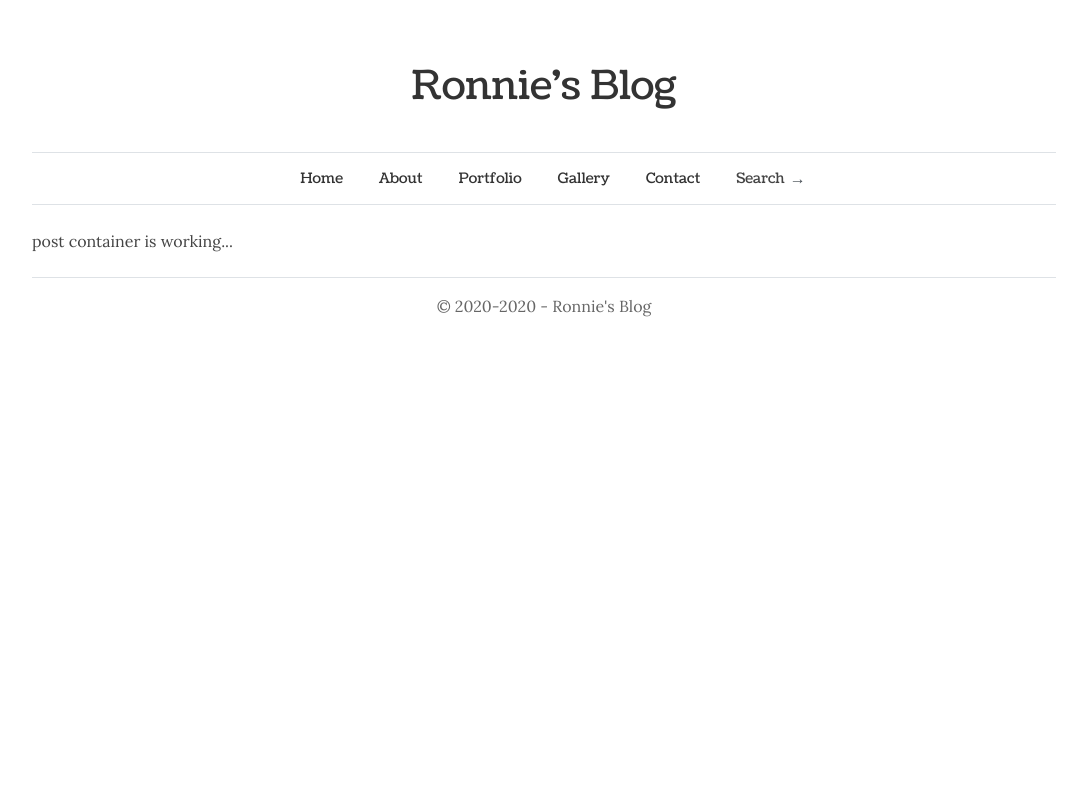
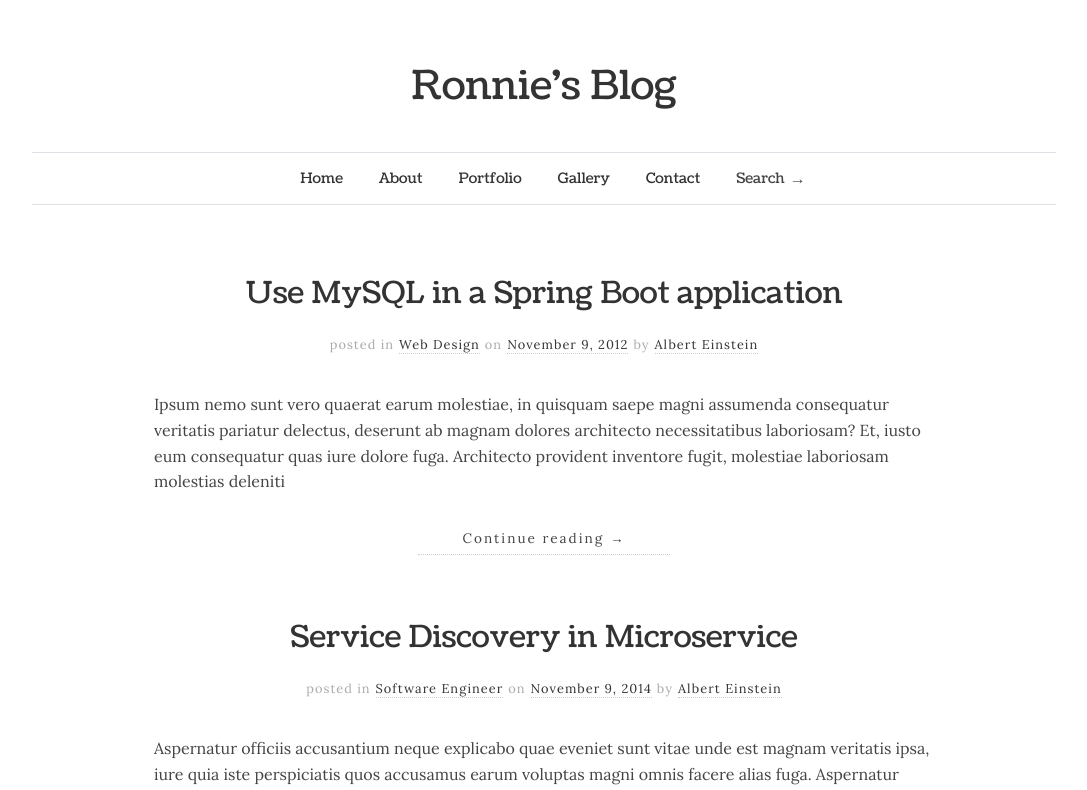
Before and after one commit to rokomari-com/blog, a React (Create React App) app: page / in a window 1280 px wide. Shown: the top 790 px of the page, without its empty margins (96-1183 px from the left). Built offline with nearby package versions, Linux system fonts and the light colour scheme.

Commit message:
post component done

```diff
--- a/src/assets/DummyPosts/index.js
+++ b/src/assets/DummyPosts/index.js
@@ -1,5 +1,6 @@
 const postData = [
     {
+        "postId": "2020",
         "title": "Use MySQL in a Spring Boot application",
         "metaData": {
             "category": "Web Design",
@@ -9,6 +10,7 @@ const postData = [
         "text": "Ipsum nemo sunt vero quaerat earum molestiae, in quisquam saepe magni assumenda consequatur veritatis pariatur delectus, deserunt ab magnam dolores architecto necessitatibus laboriosam? Et, iusto eum consequatur quas iure dolore fuga. Architecto provident inventore fugit, molestiae laboriosam molestias deleniti"
     },
     {
+        "postId": "2021",
         "title": "Service Discovery in Microservice",
         "metaData": {
             "category": "Software Engineer",
@@ -18,6 +20,7 @@ const postData = [
         "text": "Aspernatur officiis accusantium neque explicabo quae eveniet sunt vitae unde est magnam veritatis ipsa, iure quia iste perspiciatis quos accusamus earum voluptas magni omnis facere alias fuga. Aspernatur tenetur maxime minima commodi corrupti fugiat molestiae error animi veritatis? Exercitationem reprehenderit est voluptate fugit officia voluptates"
     },
     {
+        "postId": "2022",
         "title": "Learning React as a Modern Web Framework",
         "metaData": {
             "category": "Web Development",
--- a/src/components/body/Post/Post.js
+++ b/src/components/body/Post/Post.js
@@ -1,10 +1,30 @@
 import React from 'react';
 import './Post.scss';
 
-const Post = () => {
+const Post = (props) => {
+    const { title, metaData, text } = props.postData;
     return (
-        <div>
-            <p>Post is working...</p>
+        <div className="post">
+            <h1 className="post--title"><a href="/">{title}</a></h1>
+            <ul className="post--meta d-flex justify-content-center">
+                <li className="meta-key">posted in
+                    <a href="/" className="hyperlink-btn">
+                        {metaData.category}
+                    </a>
+                </li>
+                <li className="meta-key">on
+                    <a href="/" className="hyperlink-btn">
+                        {metaData.date}
+                    </a>
+                </li>
+                <li className="meta-key">by
+                    <a href="/" className="hyperlink-btn">
+                        {metaData.author}
+                    </a>
+                </li>
+            </ul>
+            <p className="post--text">{text}</p>
+            <a href="/" className="btn-more">Continue reading <span className="meta-nav">→</span></a>
         </div>
     );
 };
--- a/src/components/body/Post/Post.scss
+++ b/src/components/body/Post/Post.scss
@@ -0,0 +1,45 @@
+@import "./../../../sass/config.scss";
+
+.post {
+    margin-top: 60px;
+    &--title {
+        a {
+            font-family: $secondaryFont;
+            font-size: 1.9rem;
+            padding: 3px 0px;
+            color: $primaryColor;
+
+            &:hover {
+                color: darken($primaryColor, 20);
+                background-color: $hoverBgColor;
+            }
+            &:focus {
+                border-bottom: $dottedBorder;
+            }
+        }
+    }
+    &--meta {
+        margin-top: 22px;
+        margin-bottom: 38px;
+
+        .meta-key {
+            color: $secondaryColor;
+            margin: 0;
+            font-size: 0.8rem;
+            letter-spacing: 1px;
+
+            &:first-child {
+                margin-left: 5px;
+            }
+
+            a {
+                margin: 0px 5px;
+            }
+        }
+    }
+    &--text {
+        text-align: left;
+        line-height: 1.6;
+        margin-bottom: 30px;
+    }
+}
--- a/src/components/body/PostContainer/PostContainer.js
+++ b/src/components/body/PostContainer/PostContainer.js
@@ -1,9 +1,17 @@
 import React from 'react';
+import './PostContainer.scss';
+import dummyPost from './../../../assets/DummyPosts';
+import Post from './../Post/Post';
 
 const PostContainer = () => {
     return (
-        <div className="my-4">
-            <p>post container is working...</p>
+        <div className="post-container">
+            {
+                dummyPost.map(post => <Post
+                    key={post.postId}
+                    postData={post}
+                />)
+            }
         </div>
     );
 };
--- a/src/components/body/PostContainer/PostContainer.scss
+++ b/src/components/body/PostContainer/PostContainer.scss
@@ -0,0 +1,5 @@
+.post-container {
+    width: 780px;
+    margin: 0 auto;
+    text-align: center;
+}
--- a/src/sass/_base/_basic.scss
+++ b/src/sass/_base/_basic.scss
@@ -71,7 +71,7 @@ body {
         outline: none;
     }
 
-    // Common Styling
+    /*** Common Styling Guide ***/
     .App {
         width: 80%;
         margin: 0 auto;
@@ -82,4 +82,27 @@ body {
     .border-bottom {
         border-bottom: $solidBorder;
     }
+    .hyperlink-btn {
+        color: $primaryColor;
+        border-bottom: $dottedBorder;
+        font-size: 0.8rem;
+        letter-spacing: 1px;
+
+        &:hover {
+            color: darken($primaryColor, 20);
+            background-color: $hoverBgColor;
+        }
+    }
+    .btn-more {
+        padding: 0.5em 3.25em;
+        color: lighten($primaryColor, 6.67);
+        font-size: 0.85rem;
+        border-bottom: $dottedBorder;
+        letter-spacing: 2px;
+
+        &:hover {
+            color: darken($primaryColor, 20);
+            background-color: $hoverBgColor;
+        }
+    }
 }
--- a/src/sass/_helpers/_variables.scss
+++ b/src/sass/_helpers/_variables.scss
@@ -31,7 +31,6 @@ $secondaryFont: 'Coustard', Georgia, sans-serif;
     Font Size
 ---------------------------------*/
 
-$titleSize: 1.625rem;
 $textSize: 1rem;
 
 /*
```
